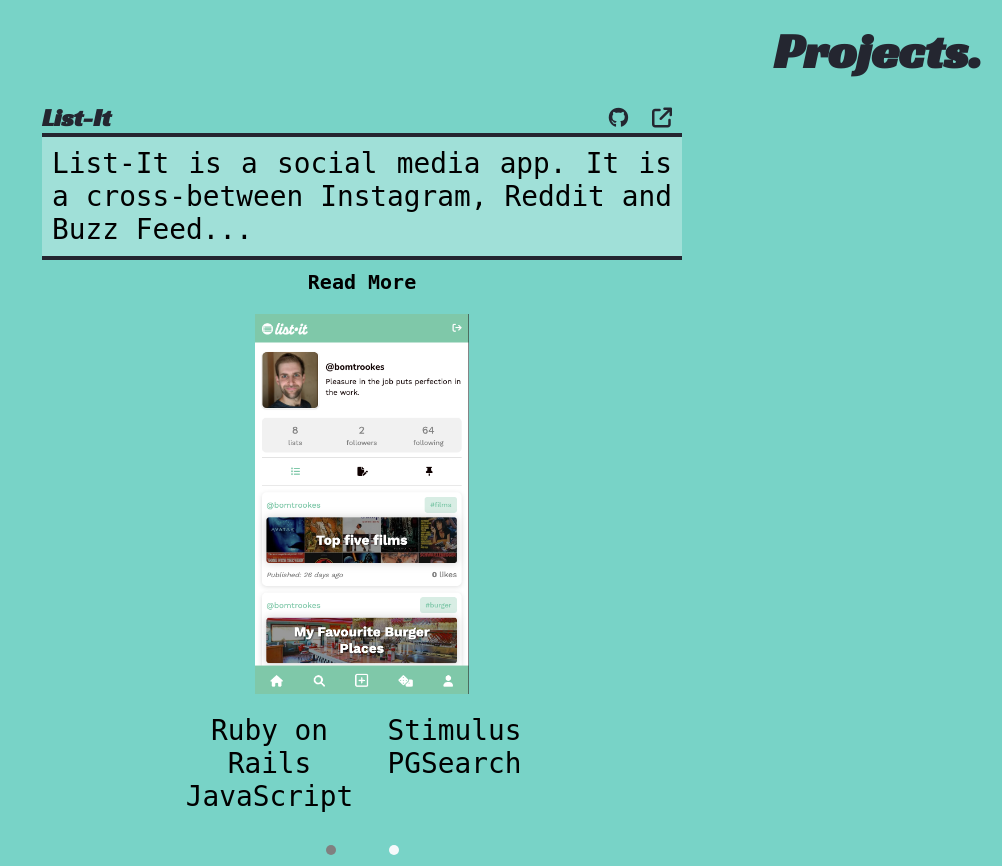
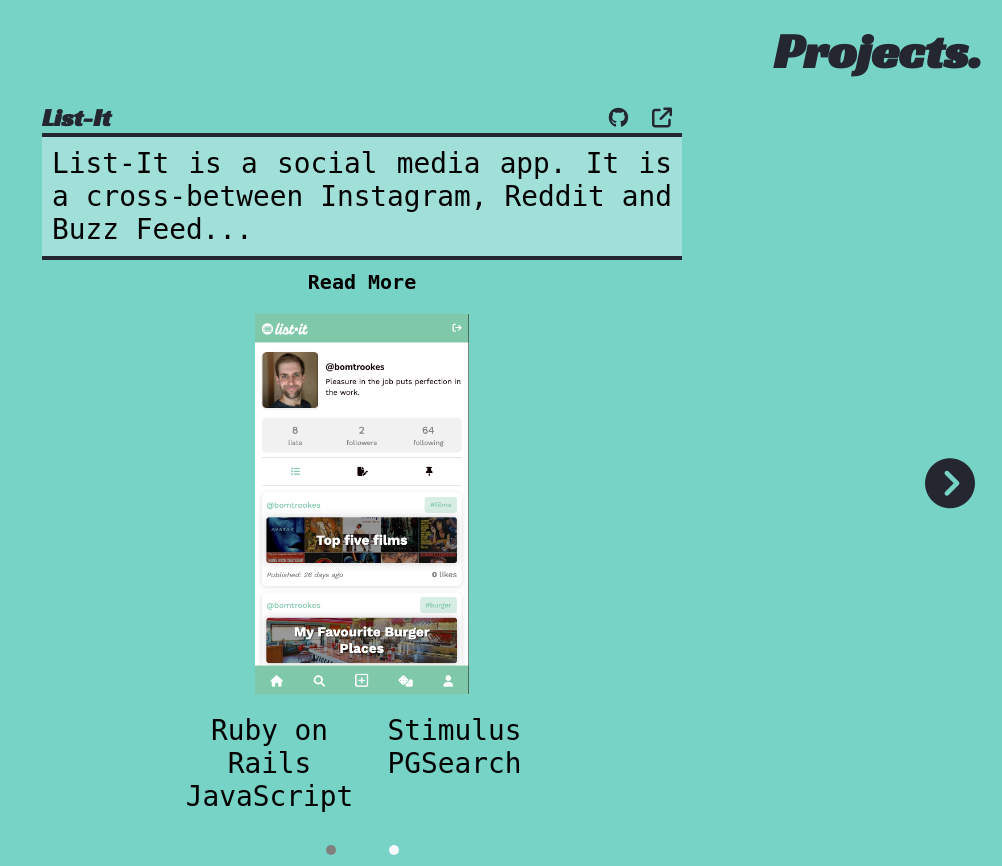
Before and after one commit to bomtrookes/my-portfolio, a PHP site: page / in a window 1280 px wide. Shown: the part 1762-2628 px from the top of the page, without its empty margins (278-1280 px from the left). Run offline with PHP 8.4, Linux system fonts and the light colour scheme; some libraries are stand-ins or nearby versions; some web fonts are replaced.

Commit message:
navbar fix, added in buttons for desktop navigation

```diff
--- a/app.js
+++ b/app.js
@@ -117,3 +117,20 @@ const galPos = () => {
 }
 galPos();
 window.onresize = galPos();
+
+// Scroll Nav
+const right = document.getElementById("right-arrow");
+const left = document.getElementById("left-arrow");
+const box = document.querySelector(".pro-container");
+
+right.addEventListener("click", ()=> {
+  box.scrollLeft = box.scrollWidth / 2;
+  left.style.display = "block";
+  right.style.display = "none";
+  console.log("right click")
+})
+left.addEventListener("click", ()=> {
+  box.scrollLeft = 0;
+  left.style.display = "none";
+  right.style.display = "block";
+})
--- a/index.html
+++ b/index.html
@@ -86,6 +86,12 @@
   </section>
 
   <section id="projects" class="reveal">
+    <div id="left-arrow">
+      <h2><i class="fa-solid fa-circle-chevron-left"></i></h2>
+    </div>
+    <div id="right-arrow">
+      <h2><i class="fa-solid fa-circle-chevron-right"></i></h2>
+    </div>
     <div class="project-box">
       <h2 class="reveal">Projects.</h2>
       <div style="display:none" class="title-line"></div>
--- a/sass/components/_buttons.scss
+++ b/sass/components/_buttons.scss
@@ -42,3 +42,23 @@
     }
   }
 }
+#left-arrow, #right-arrow {
+  position: absolute;
+  top: 50%;
+  transform: translateX(-50%);
+  z-index: 8;
+  display: none;
+}
+#left-arrow {
+  text-align: left;
+  left: 45px;
+}
+#right-arrow {
+  text-align: right;
+  right: -28px;
+}
+@media (min-width: 992px) {
+  #right-arrow {
+    display: block;
+  }
+}
--- a/sass/components/_nav.scss
+++ b/sass/components/_nav.scss
@@ -86,6 +86,7 @@ nav {
       display: flex;
       flex-direction: row;
       justify-content: flex-end;
+      background-color: transparent;
       height: 100%;
       position: static;
       right: 0;
--- a/sass/pages/_projects.scss
+++ b/sass/pages/_projects.scss
@@ -32,6 +32,7 @@
     overflow: hidden;
     overflow-x: scroll;
     scroll-snap-type: x mandatory;
+    transition: all 0.3s;
   }
   .project-box {
     width: 100%;
--- a/sass/style.css
+++ b/sass/style.css
@@ -119,6 +119,7 @@ nav .fade-in {
     display: flex;
     flex-direction: row;
     justify-content: flex-end;
+    background-color: transparent;
     height: 100%;
     position: static;
     right: 0;
@@ -180,6 +181,29 @@ nav .fade-in {
   transition-delay: 0;
 }
 
+#left-arrow, #right-arrow {
+  position: absolute;
+  top: 50%;
+  transform: translateX(-50%);
+  z-index: 8;
+  display: none;
+}
+
+#left-arrow {
+  text-align: left;
+  left: 45px;
+}
+
+#right-arrow {
+  text-align: right;
+  right: -28px;
+}
+
+@media (min-width: 992px) {
+  #right-arrow {
+    display: block;
+  }
+}
 footer {
   display: flex;
   flex-direction: column;
@@ -524,6 +548,7 @@ footer #foot-info {
   overflow-x: scroll;
   -ms-scroll-snap-type: x mandatory;
       scroll-snap-type: x mandatory;
+  transition: all 0.3s;
 }
 #projects .project-box {
   width: 100%;
```
Also changed, not shown: 1 other file.
